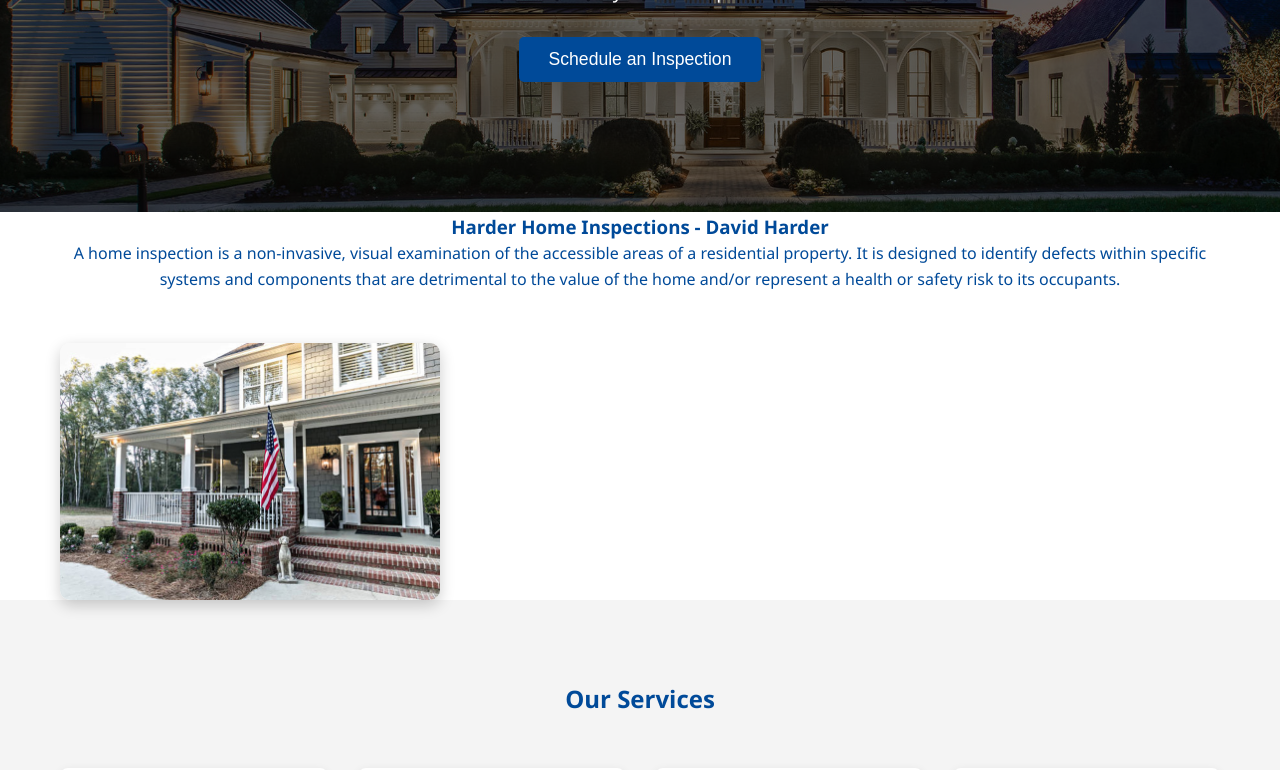
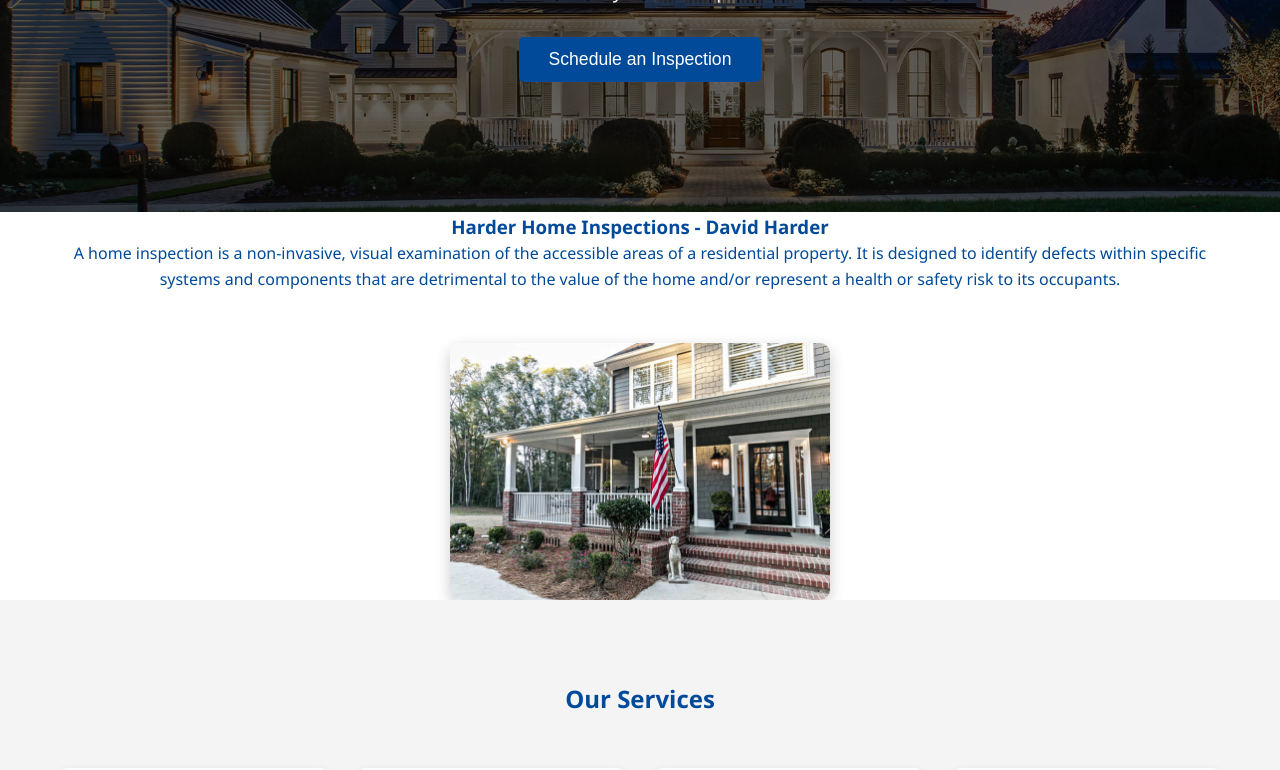
Before and after one commit to lucidesystem/HarderInspections, a React (Vite) app in the folder harderinspection/: page / in a window 1280 px wide. Shown: the part 409-1179 px from the top of the page. Built offline with nearby package versions, Linux system fonts and the light colour scheme.

Commit message:
actaully centered

```diff
--- a/harderinspection/src/index.css
+++ b/harderinspection/src/index.css
@@ -440,11 +440,9 @@
 }
 
 .intro-image {
-  flex: 0 0 auto;
   width: 40%;
   max-width: 380px;
-  display: flex;
-  justify-content: center;
+  margin: 0 auto;
 }
 
 .intro-image img {
```
